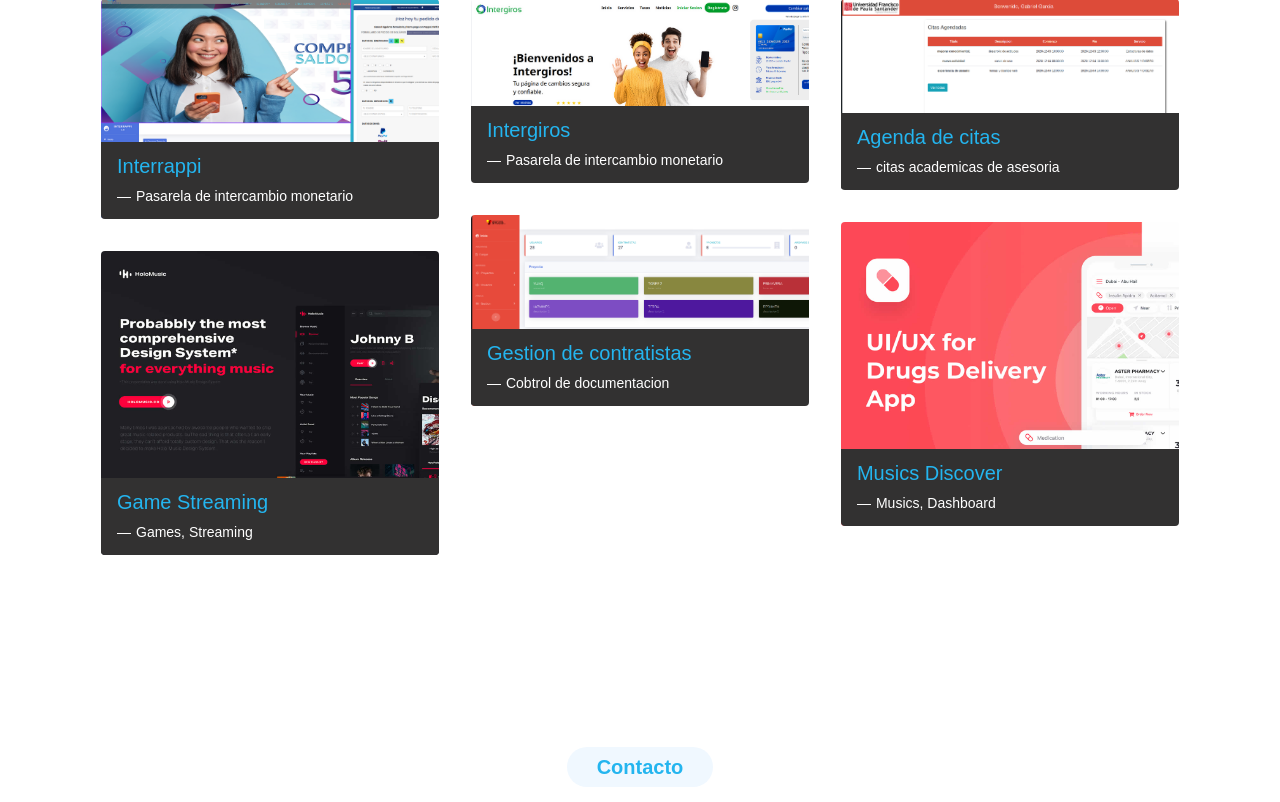
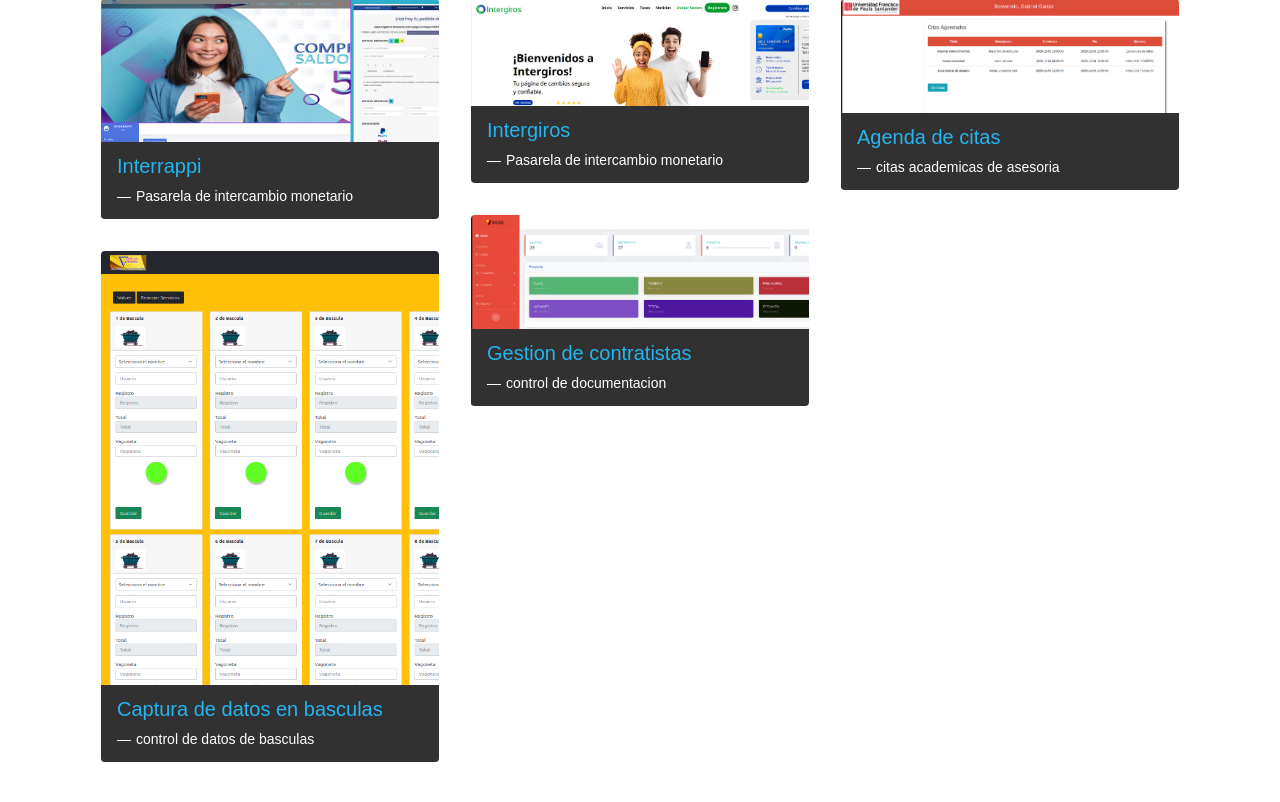
Before and after one commit to gabrielgarcia2211/portafolio, a PHP site: page / in a window 1280 px wide. Shown: the part 5224-6026 px from the top of the page. Run offline with PHP 8.4, Linux system fonts and the light colour scheme; some libraries are stand-ins or nearby versions; some web fonts are replaced.

Commit message:
feat: se registra nueva app

```diff
--- a/assets/css/topbar.virtual.css
+++ b/assets/css/topbar.virtual.css
@@ -85,7 +85,7 @@
   width: 100%;
   padding-top: 6px;
   padding-bottom: 6px;
-  background-color: rgba(104, 102, 102, 0.8);
+  background-color: rgba(90, 120, 137, 0.8);
   z-index: 99;
 }
 
--- a/assets/css/virtual.css
+++ b/assets/css/virtual.css
@@ -1065,7 +1065,7 @@ a:hover, a:active {
 
 .grid-item img {
     width: 120%;
-    height: 120%;
+    height: 100%;
 }
 
 .grid-item .img-place {
--- a/index.html
+++ b/index.html
@@ -11,7 +11,7 @@
 
   <title>Portafolio</title>
 
-  <link rel="shortcut icon" href="assets/favicon.ico" type="image/x-icon">
+  <link rel="shortcut icon" href="assets/favicon.ico">
 
   <link rel="stylesheet" type="text/css" href="assets/css/themify-icons.css">
 
@@ -294,27 +294,19 @@
             <img src="assets/img/work/work-4.jpg" alt="">
             <div class="img-caption">
               <h5 class="fg-theme">Gestion de contratistas</h5>
-              <p>Cobtrol de documentacion</p>
+              <p>control de documentacion</p>
             </div>
           </div>
         </div>
         <div class="grid-item apps ios wow zoomIn">
+        </div>
+        <div class="grid-item graphic ui-ux wireframes wow zoomIn">
           <div class="img-place" data-src="assets/img/work/work-5.jpg" data-fancybox
-            data-caption="<h5 class='fg-theme'>Musics Discover</h5> <p>Musics, Dashboard</p>">
+            data-caption="<h5 class='fg-theme'>Captura de datos en basculas</h5> <p>Control de datos de basculas</p>">
             <img src="assets/img/work/work-5.jpg" alt="">
             <div class="img-caption">
-              <h5 class="fg-theme">Musics Discover</h5>
-              <p>Musics, Dashboard</p>
-            </div>
-          </div>
-        </div>
-        <div class="grid-item graphic ui-ux wireframes wow zoomIn">
-          <div class="img-place" data-src="assets/img/work/work-6.jpg" data-fancybox
-            data-caption="<h5 class='fg-theme'>Game Streaming</h5> <p>Games, Streaming</p>">
-            <img src="assets/img/work/work-6.jpg" alt="">
-            <div class="img-caption">
-              <h5 class="fg-theme">Game Streaming</h5>
-              <p>Games, Streaming</p>
+              <h5 class="fg-theme">Captura de datos en basculas</h5>
+              <p>control de datos de basculas</p>
             </div>
           </div>
         </div>
@@ -402,7 +394,9 @@
             alt="Email" />
         </a>
         <a href="https://wa.me/+573167151441" target="_blank">
-          <img src="https://img.shields.io/static/v1?style=for-the-badge&message=WhatsApp&color=25D366&logo=WhatsApp&logoColor=FFFFFF&label=" alt="WhatsApp" />
+          <img
+            src="https://img.shields.io/static/v1?style=for-the-badge&message=WhatsApp&color=25D366&logo=WhatsApp&logoColor=FFFFFF&label="
+            alt="WhatsApp" />
         </a>
       </div>
     </div>
```
Also changed, not shown: assets/favicon.ico, assets/img/work/work-5.jpg.
